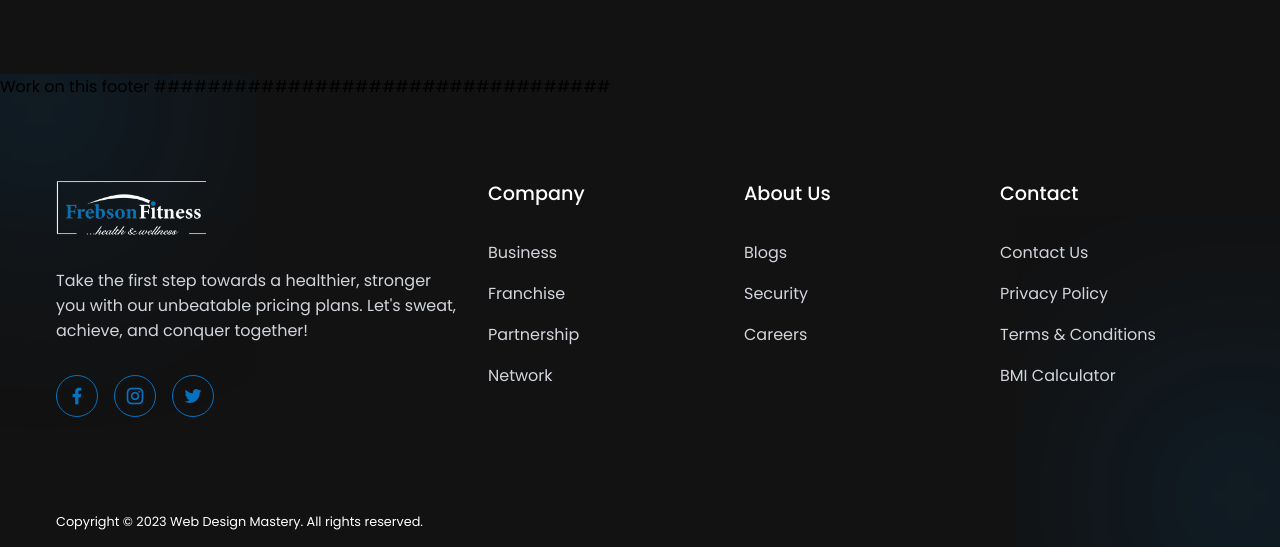
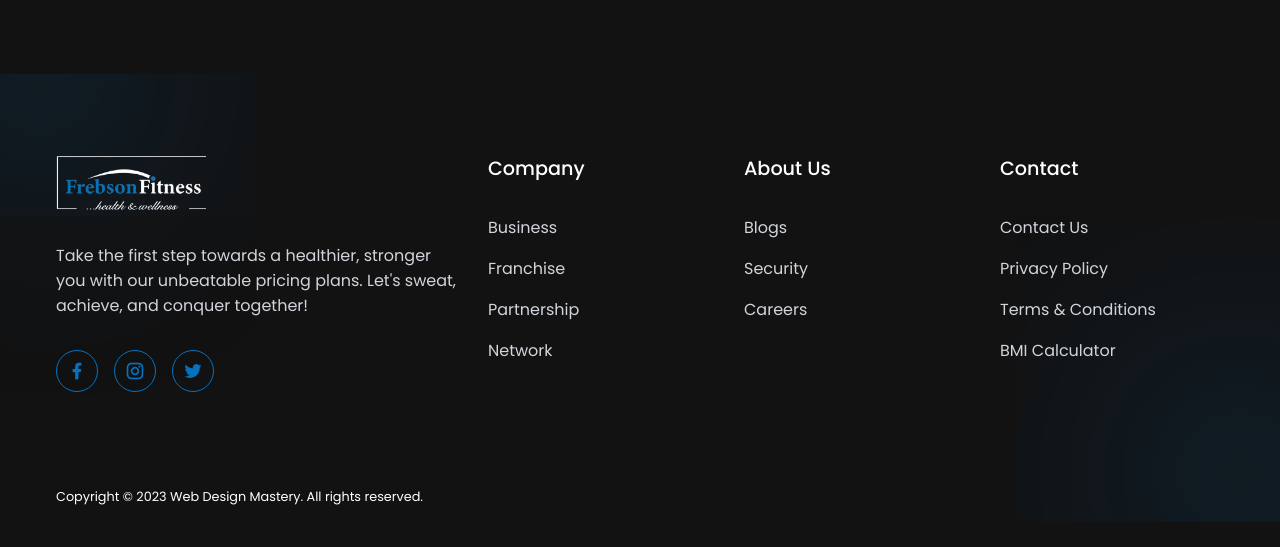
Before and after one commit to chibuikemokoli/frebson-fitness, a plain HTML site: page index.html in a window 1280 px wide. Shown: the part 5627-6174 px from the top of the page. After the commit the page ends 6149 px from the top, so only its background shows below. Drawn offline with nearby package versions, Linux system fonts and the light colour scheme; a script that the page names is missing; files whose address does not match are found by name.

Commit message:
Update index.html

```diff
--- a/index.html
+++ b/index.html
@@ -596,7 +596,6 @@
             </div>
         </section>
 
-        Work on this footer <reroute and redesign>##################################
         <footer class="section__container footer__container">
             <span class="bg__blur"></span>
             <span class="bg__blur footer__blur"></span>
```
